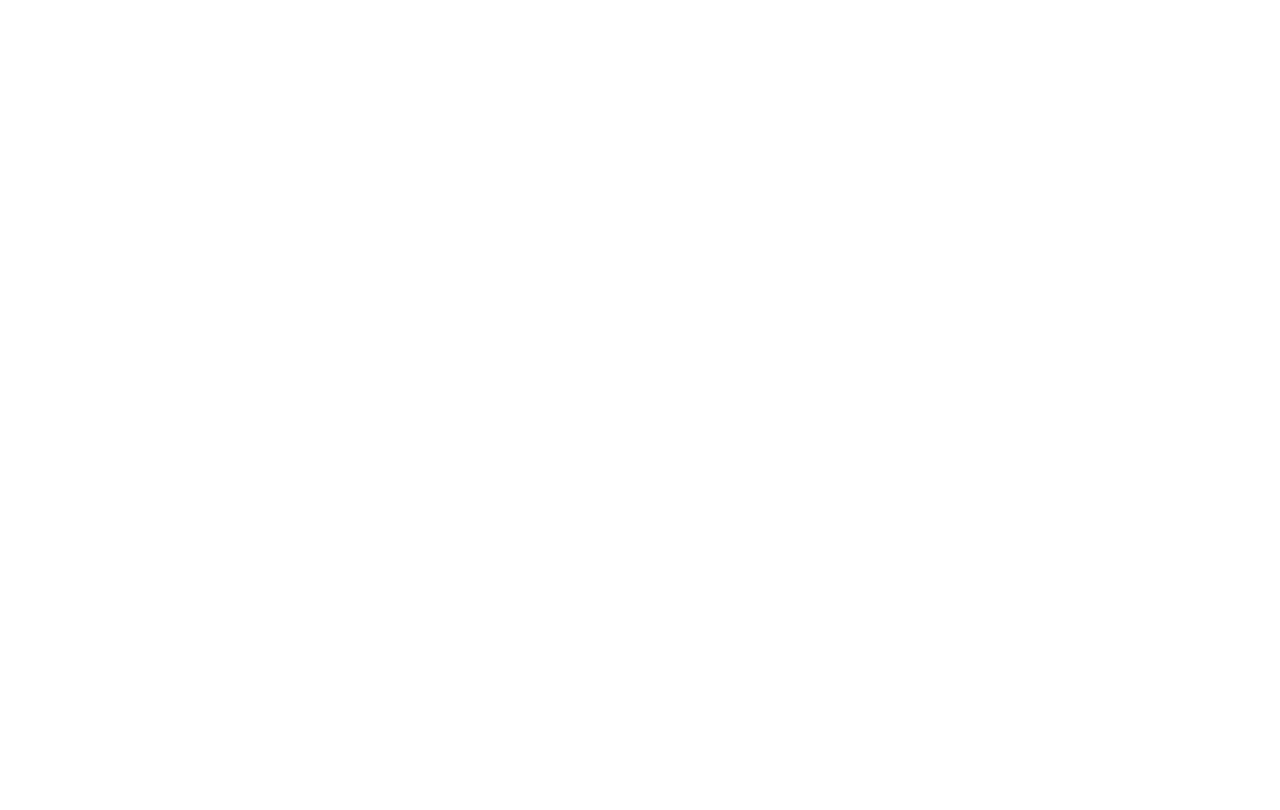
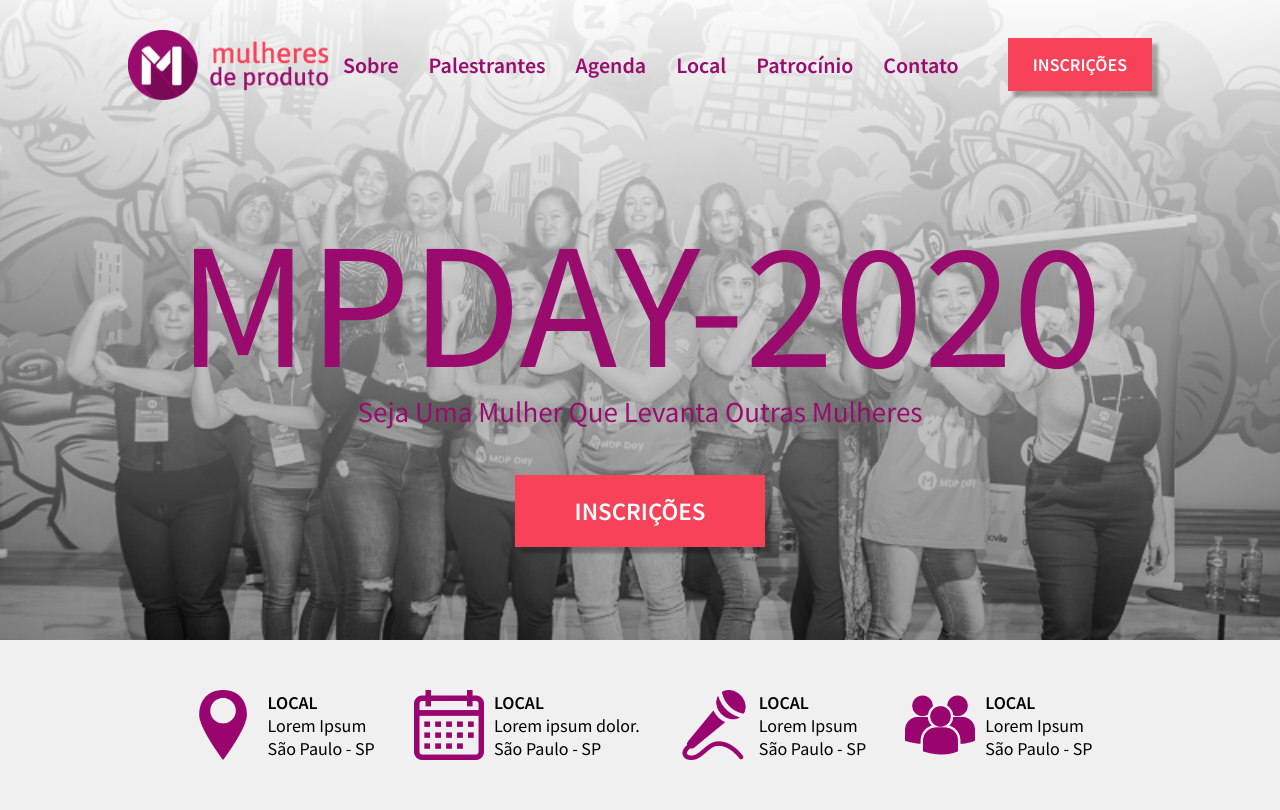
Before and after one commit to vinolia-serejo/mulheresdeproduto, a plain HTML site: page index.html in a window 1280 px wide. Drawn offline with Linux system fonts and the light colour scheme.

Commit message:
nav e header

```diff
--- a/index.html
+++ b/index.html
@@ -1,21 +1,85 @@
 <!DOCTYPE html>
 <html lang="pt-br">
+
 <head>
     <meta charset="UTF-8">
     <meta name="viewport" content="width=device-width, initial-scale=1.0">
     <meta http-equiv="X-UA-Compatible" content="ie=edge">
-        <link rel = "stylesheet" href = './style/style.css'>
+    <link href="https://fonts.googleapis.com/css?family=Source+Sans+Pro:300,400,600,700&display=swap" rel="stylesheet">
+    <link rel="stylesheet" href='./style/style.css'>
     <title>Mulheres de Produto</title>
 </head>
+
 <body>
     <!--Barra de Navegação - NAV-->
-        <section>
+    <nav class="nav nav--bg">
+        <div class="container flex--nav">
+            <div class="flex--nav container--menu">
+                <img src="./assets/imagens/logo_mdp.png" alt="logo mulheres de produto" title="logo mulheres de produto"
+                    class="logo--nav">
+                <ul class="flex--nav menu">
+                    <li><a href="#sobre">Sobre</a></li>
+                    <li><a href="#palestrantes">Palestrantes</a></li>
+                    <li><a href="#agenda">Agenda</a></li>
+                    <li><a href="#local">Local</a></li>
+                    <li><a href="#patrocinio">Patrocínio</a></li>
+                    <li><a href="#contato">Contato</a></li>
+                </ul>
+            </div>
+            <button class="btn">Inscrições</button>
+        </div>
+    </nav>
 
-        </section>
     <!--Seção do header -->
     <section>
+        <header class="header--bg">
+            <div class="container flex--header">
+                <h1 class="header--titulo">MPDAY-2020</h1>
+                <h3 class="header--subtitulo">
+                    Seja uma mulher que levanta outras mulheres</h3>
+                <button class="btn btn--header">Inscrições</button>
+            </div>
+            <div class="call">
+                <div class="container flex--container">
+                <div class="flex">
+                    <img class="icon--header" src="./assets/imagens/icons/icon-place.png">
+                    <ul class="box">
+                        <li class="li-bold">Local</li>
+                        <li>Lorem Ipsum</li>
+                        <li>São Paulo - SP</li>
+                    </ul>
+                </div>
+                <div class="flex">
+                        <img class="icon--header" src="./assets/imagens/icons/icon-calendar.png">
+                        <ul class="box">
+                            <li class="li-bold">Local</li>
+                            <li>Lorem ipsum dolor.</li>
+                            <li>São Paulo - SP</li>
+                        </ul>
+                    </div>
+                    <div class="flex">
+                            <img class="icon--header" src="./assets/imagens/icons/icon-microphone.png">
+                            <ul class="box">
+                                <li class="li-bold">Local</li>
+                                <li>Lorem Ipsum</li>
+                                <li>São Paulo - SP</li>
+                            </ul>
+                        </div>
+                        <div class="flex">
+                                <img class="icon--header" src="./assets/imagens/icons/icon-people.png">
+                                <ul class="box">
+                                    <li class="li-bold">Local</li>
+                                    <li>Lorem Ipsum</li>
+                                    <li>São Paulo - SP</li>
+                                </ul>
+                            </div>
 
+</div>
+            </div>
     </section>
+
+
+    </header>
     <!--Seção do Moisaico-->
     <section>
 
@@ -52,4 +116,5 @@
     <script type="javascript" src="js/jquery-3.4.1.min.js"></script>
     <script type="javascript" src="./js/main.js"></script>
 </body>
+
 </html>
--- a/style/scss/_base.scss
+++ b/style/scss/_base.scss
@@ -2,8 +2,10 @@
 @import url('https://fonts.googleapis.com/css?family=Source+Sans+Pro:300,400,600,700&display=swap');
 
 body{
-    font-family: $font-family;
+    font-family: 'Source Sans Pro', sans-serif;
+    font-size: $fonte-padrao;
 }
+
 
 button{
     border: none;
@@ -28,7 +30,11 @@ a{
     text-decoration: none;
     color: inherit;
 
-    :hover{
+    &:hover{
         opacity: 0.6;
     }
 }
+
+.invisible {
+    display: none;
+}
--- a/style/scss/_header.scss
+++ b/style/scss/_header.scss
@@ -0,0 +1,66 @@
+.header--bg{
+    background-image: linear-gradient(rgba(255, 255, 255, 0.918),
+    rgba(0, 0, 0, 0.349)),
+    url('../assets/imagens/bg-img.jpg');
+    background-size: cover;
+    background-repeat: no-repeat;
+    height: 80vh;
+    width: 100vw;
+
+}
+
+.flex--header{
+    @include flex(center, center);
+    flex-direction: column;
+    height: 100%;
+}
+
+.header--titulo{
+    @include title($fonte-titulo-principal, uppercase, $cor-fonte-roxo);
+    font-weight: 400;
+    padding: 0px;
+    margin-top: 150px;
+    border: 0px;
+    line-height: 1;
+
+}
+
+.header--subtitulo{
+    @include title($fonte-subtitulo-principal, capitalize, $cor-fonte-roxo);
+    font-weight: 400;
+    padding-bottom: 15px;
+    border: 0px;
+}
+
+.btn--header {
+    font-size: 25px;
+    padding: 20px 60px;
+    margin: 30px;
+}
+
+.call {
+    background-color: $cor-fundo-cinza;
+    padding: 50px;
+}
+
+.flex--container{
+    @include flex(center, space-around);
+}
+.flex{
+    @include flex(center, center);
+}
+
+.box {
+    width: 80%;
+    font-size: 18px;
+    padding-left: 10px;
+}
+
+.li-bold {
+    font-weight: 600;
+    text-transform: uppercase;
+}
+
+.icon--header {
+    width: 70px;
+}
--- a/style/scss/_mixins.scss
+++ b/style/scss/_mixins.scss
@@ -12,8 +12,8 @@
     color: $cor-branca;
 }
 
-@mixin title($transform, $color) {
-    font-size: $font-size-title;
+@mixin title($tamanho, $transform, $color) {
+    font-size: $tamanho;
     text-transform: $transform;
     color: $color;
 }
--- a/style/scss/_nav.scss
+++ b/style/scss/_nav.scss
@@ -0,0 +1,44 @@
+
+.nav {
+    padding: 30px 0;
+    position: fixed;
+    width: 100%;
+    top: 0;
+}
+
+nav-bg {
+    background-color: $cor-branca;
+}
+
+.flex--nav{
+    @include flex(center, space-between);
+}
+
+.container--menu {
+    width: 70%;
+}
+
+.logo--nav {
+    width: 200px;
+}
+
+.menu li {
+    padding: 0 15px;
+    color: $cor-fonte-roxo;
+    font-weight: 600;
+
+}
+
+.btn {
+    background-color: $cor-btn;
+    padding: 15px 25px;
+    color: $cor-branca;
+    font-size: $fonte-btn;
+    font-weight: 600;
+    box-shadow: 6px 6px 3px rgba(0, 0, 0, 0.281);
+    text-transform: uppercase;
+}
+
+.btn:hover {
+    background-color: #f7223e;
+}
--- a/style/scss/_reset.scss
+++ b/style/scss/_reset.scss
@@ -1,52 +1,9 @@
-/* http://meyerweb.com/eric/tools/css/reset/
-   v2.0 | 20110126
-   License: none (public domain)
-*/
-
-html, body, div, span, applet, object, iframe,
-h1, h2, h3, h4, h5, h6, p, blockquote, pre,
-a, abbr, acronym, address, big, cite, code,
-del, dfn, em, img, ins, kbd, q, s, samp,
-small, strike, strong, sub, sup, tt, var,
-b, u, i, center,
-dl, dt, dd, ol, ul, li,
-fieldset, form, label, legend,
-table, caption, tbody, tfoot, thead, tr, th, td,
-article, aside, canvas, details, embed,
-figure, figcaption, footer, header, hgroup,
-menu, nav, output, ruby, section, summary,
-time, mark, audio, video {
+*{
 	margin: 0;
 	padding: 0;
 	border: 0;
-	font-size: 100%;
-	font: inherit;
-	vertical-align: baseline;
-}
-/* HTML5 display-role reset for older browsers */
-article, aside, details, figcaption, figure,
-footer, header, hgroup, menu, nav, section {
-	display: block;
-}
-body {
-	line-height: 1;
-}
-ol, ul {
-	list-style: none;
-}
-blockquote, q {
-	quotes: none;
-}
-blockquote:before, blockquote:after,
-q:before, q:after {
-	content: '';
-	content: none;
-}
-table {
-	border-collapse: collapse;
-	border-spacing: 0;
 }
 
-button{
-	border: none;
+body {
+	box-sizing: border-box;
 }
--- a/style/scss/_variaveis.scss
+++ b/style/scss/_variaveis.scss
@@ -3,7 +3,7 @@ $cor-principal: #2a1419;
 $cor-branca: #fff;
 $cor-fonte-roxo: #990c6e;
 $cor-fundo-roxo: #792b77;
-$cor-fundo-cinza: #eee;
+$cor-fundo-cinza: #F0F0F0;
 $cor-fundo-sobre: #aa485f;
 $cor-rodape: #41292e;
 $cor-reprograma: #a77497;
@@ -11,9 +11,9 @@ $cor-btn: #f7425a;
 $cor-redes-sociais: #6565;
 
 // tamanhos de fontes
-$fonte-titulo-principal: 120px;
+$fonte-titulo-principal: 180px;
 $fonte-subtitulo-principal: 29px;
-$fonte-btn: 35px;
+$fonte-btn: 18px;
 $fonte-padrao: 22px;
 $fonte-subtitulo: 30px;
 $fonte-section: 38px;
```
Also changed, not shown: assets/imagens/bg-img.JPG (added), assets/imagens/icons/icon-calendar.png (added), assets/imagens/icons/icon-microphone.png (added), assets/imagens/icons/icon-people.png (added), assets/imagens/icons/icon-place.png (added), style/style.css, 2 other files. Lines whose indentation alone changed are shown as unchanged.
